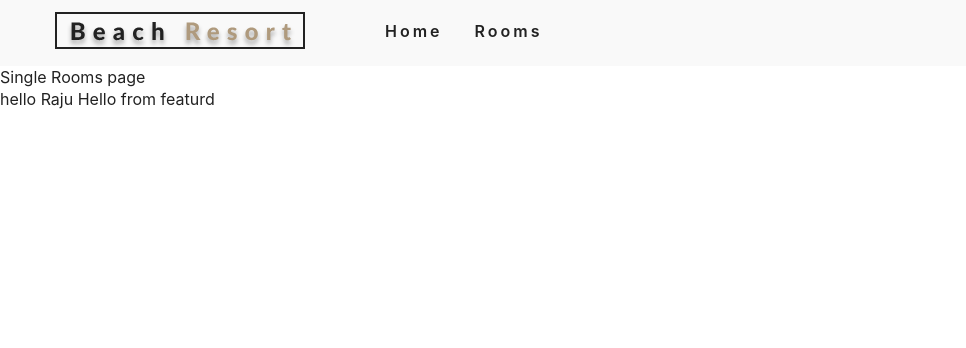
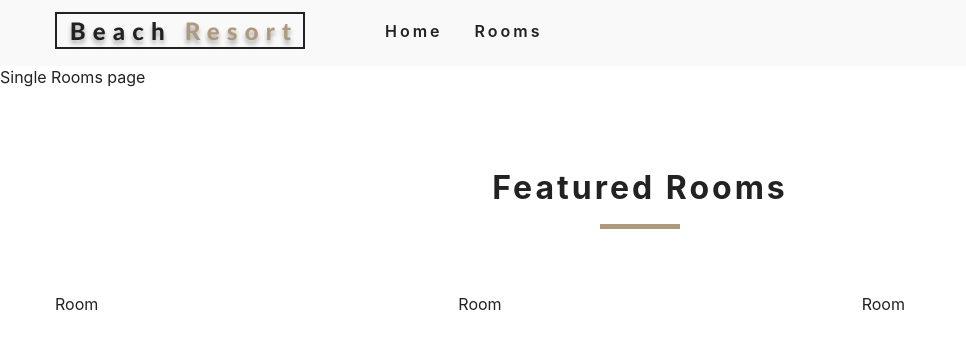
Before and after one commit to raju-ahammad/react-hotel-information-, a React (Create React App) app: page /rooms/double-basic in a window 1280 px wide. Shown: the top 348 px of the page, without its empty margins (0-966 px from the left). Built offline with nearby package versions, Linux system fonts and the light colour scheme.

Commit message:
create featured rooms

```diff
--- a/src/Components/Rooms/FeaturedRooms.jsx
+++ b/src/Components/Rooms/FeaturedRooms.jsx
@@ -1,15 +1,24 @@
 import React, { Component } from 'react';
 import { RoomContext } from '../../context';
+import Title from '../Services/Title';
+import Loading from './Loading';
+import Room from './Room';
 
 
 export class FeaturedRooms extends Component {
     static contextType = RoomContext
     render() {
-        const { name, greeting } = this.context
+        let {loading,  featuredRooms: rooms } = this.context
+        rooms = rooms.map( room=> {
+            return <Room key={room.id} room={room} />
+        })
         return (
-            <div>
-                hello {name} { greeting } from featurd
-            </div>
+            <section className="featured-rooms">
+                <Title title="Featured Rooms"/>
+                <div className="featured-rooms-center">
+                    {loading ? <Loading/>: rooms}
+                </div>
+            </section>
         )
     }
 }
--- /dev/null
+++ b/src/Components/Rooms/Loading.jsx
@@ -0,0 +1,13 @@
+import React from 'react'
+import loadingGif from "../../images/gif/loading-arrow.gif"
+
+const Loading = () => {
+    return (
+        <div className="loading">
+            <h4>rooms data loading.....</h4>
+            <img src={loadingGif} alt=""/>
+        </div>
+    )
+}
+
+export default Loading
--- /dev/null
+++ b/src/Components/Rooms/Room.jsx
@@ -0,0 +1,11 @@
+import React from 'react'
+
+const Room = () => {
+    return (
+        <div>
+            Room
+        </div>
+    )
+}
+
+export default Room
--- a/src/context.jsx
+++ b/src/context.jsx
@@ -1,12 +1,37 @@
 import React, { Component } from 'react';
+import items from './data';
 
 const RoomContext = React.createContext()
 
 export default class RoomProvider  extends Component {
     state = {
-        greeting: "Hello",
-        name : "Raju"
+        rooms: [],
+        sortedRooms: [],
+        featuredRooms: [],
+        loading: true
     }
+
+    componentDidMount() {
+        let rooms = this.formatData(items);
+        let featuredRooms = rooms.filter(room => room.featured === true);
+        this.setState({
+            rooms, featuredRooms, sortedRooms : rooms,
+            loading: false
+        })
+    }
+
+    formatData(items){
+        let tempItems = items.map(item => {
+            let id = item.sys.id;
+            let images = item.fields.images.map(image => image.fields.file.url);
+            let room = {...item.fields, images, id}
+            return room
+        });
+        return tempItems;
+    }
+
+
+
     render() {
         return (
             <RoomContext.Provider value={{ ...this.state }}>
```
